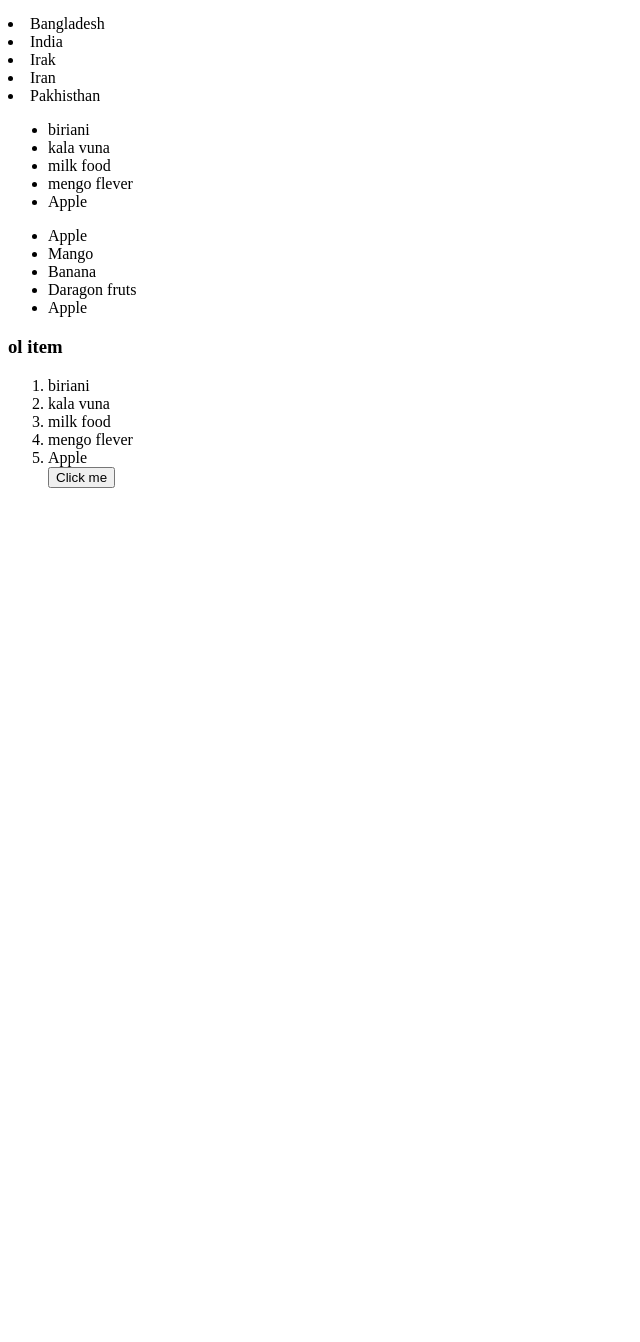
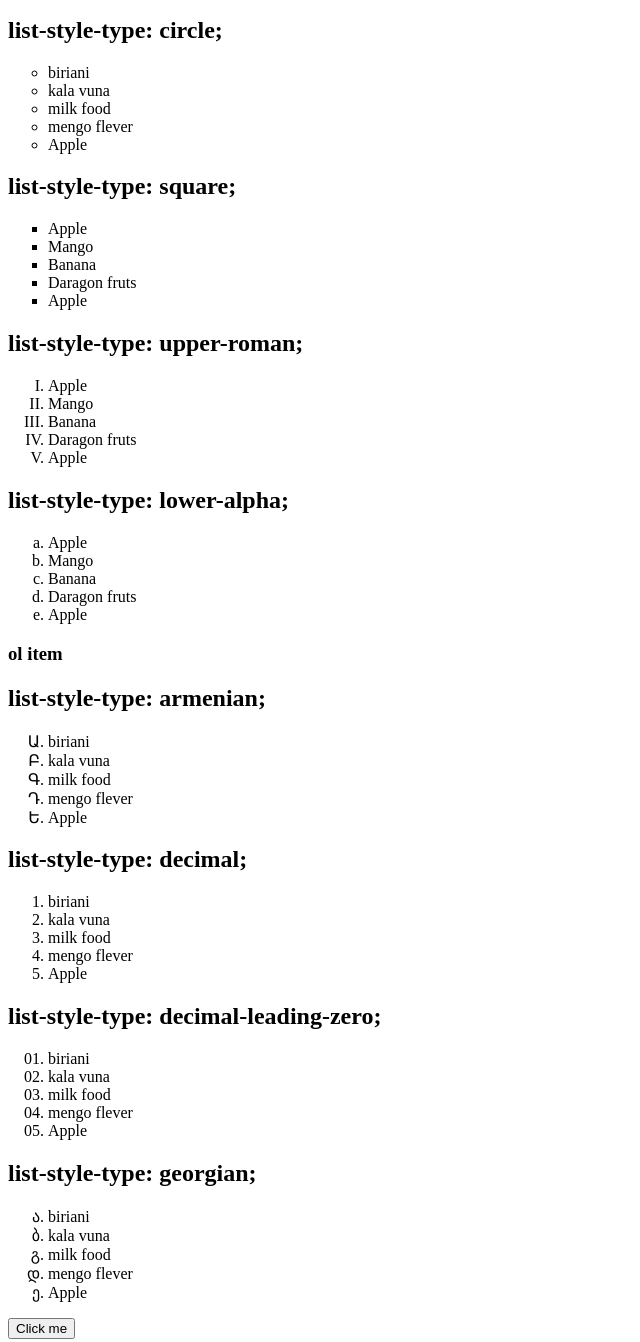
Before and after one commit to MdRatul020/List-item, a plain HTML site: page index .html in a window 1280 px wide. Shown: the part 44-1386 px from the top of the page, without its empty margins (0-640 px from the left). Before the commit the page ends 800 px from the top, so only its background shows below. Drawn offline with Linux system fonts and the light colour scheme.

Commit message:
ol/ul list style

```diff
--- a/index .html
+++ b/index .html
@@ -4,28 +4,40 @@
     <meta charset="UTF-8" />
     <meta name="viewport" content="width=device-width, initial-scale=1.0" />
     <title>Document</title>
+    <link rel="stylesheet" href="style .css" />
   </head>
   <body>
     <h3>list Iteam</h3>
-    <!-- list item start -->
-
-    <li>Bangladesh</li>
-    <li>India</li>
-    <li>Irak</li>
-    <li>Iran</li>
-    <li>Pakhisthan</li>
-    <!-- list item end -->
 
     <!-- unorder list start -->
+    <h2>list-style-type: circle;</h2>
 
-    <ul>
+    <ul class="a">
       <li>biriani</li>
       <li>kala vuna</li>
       <li>milk food</li>
       <li>mengo flever</li>
       <li>Apple</li>
     </ul>
-    <ul>
+
+    <h2>list-style-type: square;</h2>
+    <ul class="b">
+      <li>Apple</li>
+      <li>Mango</li>
+      <li>Banana</li>
+      <li>Daragon fruts</li>
+      <li>Apple</li>
+    </ul>
+    <h2>list-style-type: upper-roman;</h2>
+    <ul class="c">
+      <li>Apple</li>
+      <li>Mango</li>
+      <li>Banana</li>
+      <li>Daragon fruts</li>
+      <li>Apple</li>
+    </ul>
+    <h2>list-style-type: lower-alpha;</h2>
+    <ul class="d">
       <li>Apple</li>
       <li>Mango</li>
       <li>Banana</li>
@@ -36,15 +48,40 @@
 
     <h3>ol item</h3>
     <!-- order list start -->
+    <h2>list-style-type: armenian;</h2>
 
-    <ol>
+    <ol class="ol-1">
       <li>biriani</li>
       <li>kala vuna</li>
       <li>milk food</li>
       <li>mengo flever</li>
       <li>Apple</li>
-      <button>Click me</button>
     </ol>
+    <h2>list-style-type: decimal;</h2>
+    <ol class="ol-2">
+      <li>biriani</li>
+      <li>kala vuna</li>
+      <li>milk food</li>
+      <li>mengo flever</li>
+      <li>Apple</li>
+    </ol>
+    <h2>list-style-type: decimal-leading-zero;</h2>
+    <ol class="ol-3">
+      <li>biriani</li>
+      <li>kala vuna</li>
+      <li>milk food</li>
+      <li>mengo flever</li>
+      <li>Apple</li>
+    </ol>
+    <h2>list-style-type: georgian;</h2>
+    <ol class="ol-4">
+      <li>biriani</li>
+      <li>kala vuna</li>
+      <li>milk food</li>
+      <li>mengo flever</li>
+      <li>Apple</li>
+    </ol>
+    <button>Click me</button>
     <!-- order list end -->
   </body>
 </html>
--- a/style .css
+++ b/style .css
@@ -0,0 +1,31 @@
+.a {
+  list-style-type: circle;
+}
+
+.b {
+  list-style-type: square;
+}
+
+.c {
+  list-style-type: upper-roman;
+}
+
+.d {
+  list-style-type: lower-alpha;
+}
+
+.ol-1 {
+  list-style-type: armenian;
+}
+
+.ol-2 {
+  list-style-type: decimal;
+}
+
+.ol-3 {
+  list-style-type: decimal-leading-zero;
+}
+
+.ol-4 {
+  list-style-type: georgian;
+}
```
